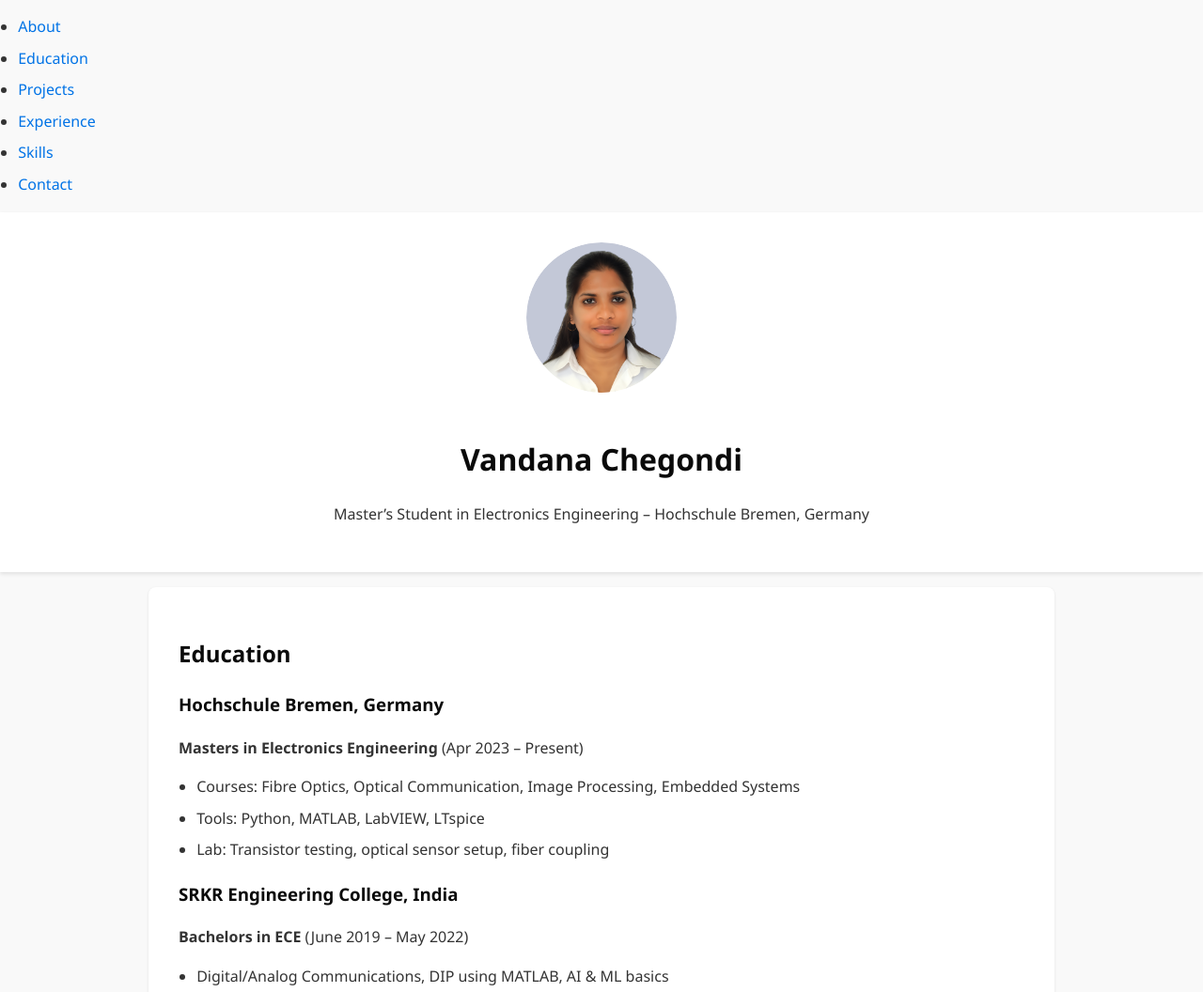
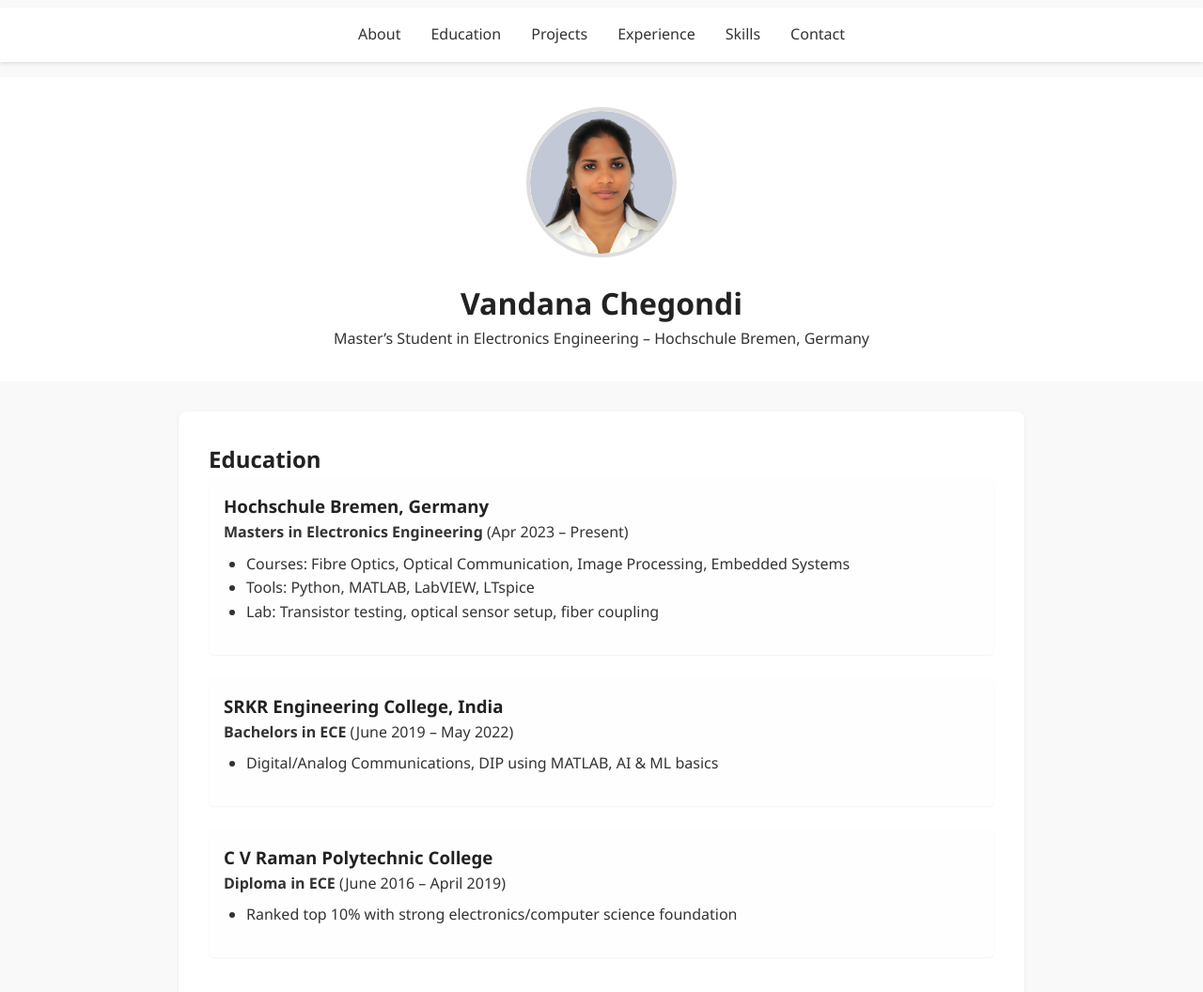
Before and after one commit to Vandana1320/Vandana_Portfolio, a plain HTML site: page index.html in a window 1280 px wide. Shown: the top 1056 px of the page at 94% size. Drawn offline with Linux system fonts and the light colour scheme; files whose address does not match are found by name.

Commit message:
Update style.css

```diff
--- a/style.css
+++ b/style.css
@@ -1,17 +1,47 @@
+/* Reset */
+* {
+  box-sizing: border-box;
+  margin: 0;
+  padding: 0;
+}
+
 body {
   font-family: 'Segoe UI', sans-serif;
   background-color: #f9f9f9;
   color: #333;
-  margin: 0;
-  padding: 0;
   line-height: 1.6;
+}
+
+nav {
+  background: #ffffff;
+  box-shadow: 0 2px 4px rgba(0, 0, 0, 0.1);
+  position: sticky;
+  top: 0;
+  z-index: 1000;
+}
+
+.navbar {
+  list-style: none;
+  display: flex;
+  justify-content: center;
+  padding: 1rem;
+  gap: 2rem;
+}
+
+.navbar li a {
+  text-decoration: none;
+  color: #333;
+  font-weight: 500;
+}
+
+.navbar li a:hover {
+  color: #0073e6;
 }
 
 header {
   text-align: center;
-  background: #ffffff;
   padding: 2rem;
-  box-shadow: 0 2px 4px rgba(0,0,0,0.1);
+  background: #fff;
 }
 
 .profile-pic {
@@ -20,6 +50,7 @@ header {
   border-radius: 50%;
   object-fit: cover;
   margin-bottom: 1rem;
+  border: 4px solid #ddd;
 }
 
 section {
@@ -27,21 +58,33 @@ section {
   max-width: 900px;
   margin: auto;
   background: #fff;
-  margin-top: 1rem;
+  margin-top: 2rem;
   border-radius: 8px;
-  box-shadow: 0 1px 3px rgba(0,0,0,0.1);
+  box-shadow: 0 1px 3px rgba(0, 0, 0, 0.1);
 }
 
 h1, h2, h3 {
-  color: #0a0a0a;
+  color: #222;
 }
 
 ul {
-  padding-left: 1.2rem;
+  padding-left: 1.5rem;
+  margin-top: 0.5rem;
+  margin-bottom: 1rem;
 }
 
-ul li {
-  margin-bottom: 0.5rem;
+.project-card, .job-entry, .edu-entry {
+  margin-bottom: 1.5rem;
+  padding: 1rem;
+  background: #fefefe;
+  border-radius: 6px;
+  box-shadow: 0 1px 2px rgba(0, 0, 0, 0.05);
+  transition: 0.3s;
+}
+
+.project-card:hover {
+  transform: translateY(-5px);
+  box-shadow: 0 4px 8px rgba(0, 0, 0, 0.1);
 }
 
 a {
```
